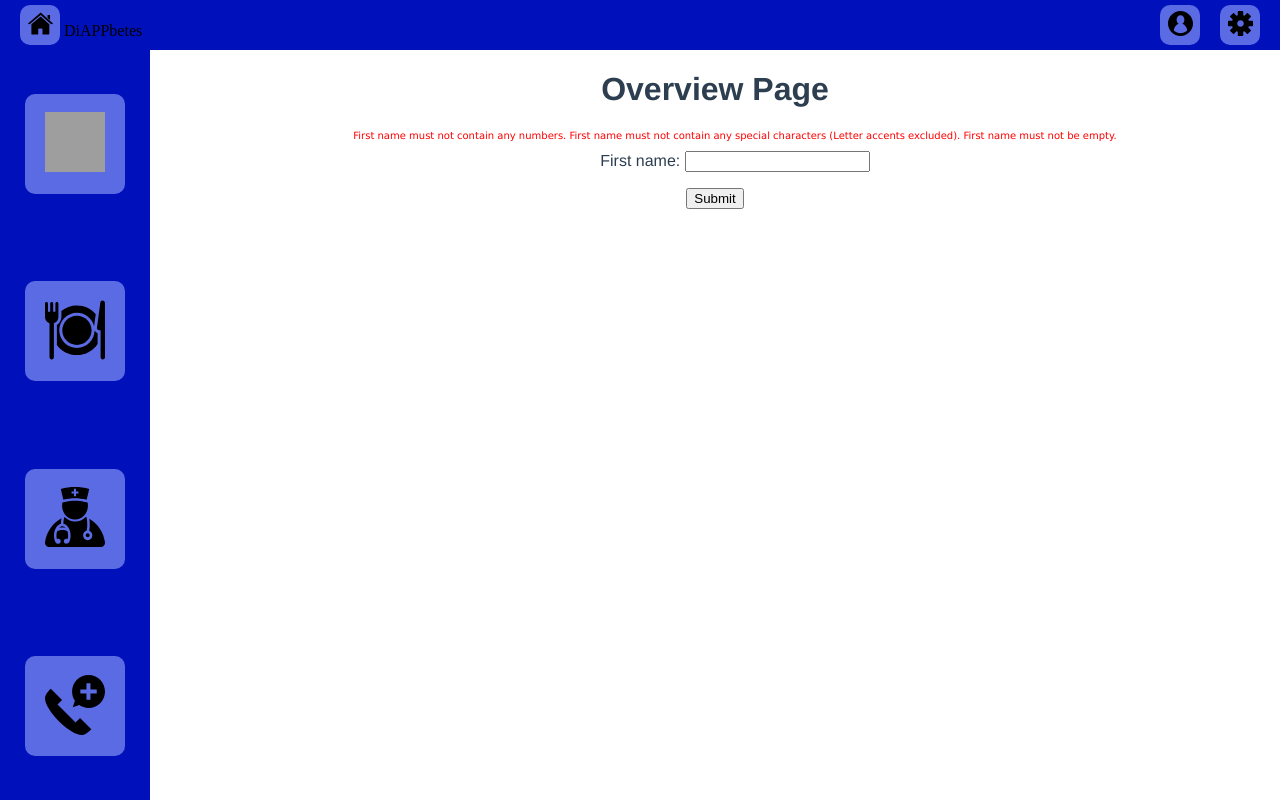
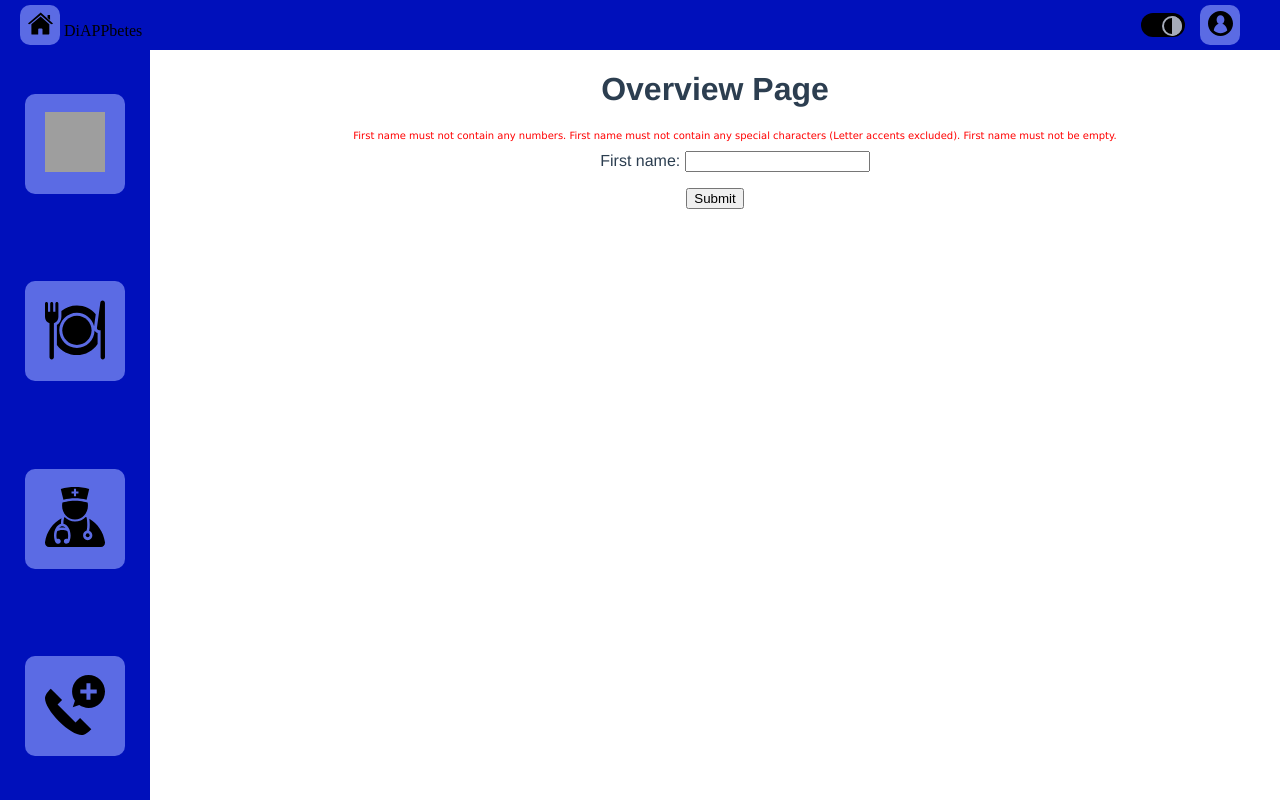
Before and after one commit to Collinnn/Diabetes-app-project, a Vue app in the folder Frontend/: page /overview in a window 1280 px wide. Built offline with nearby package versions, Linux system fonts and the light colour scheme; grey boxes are pictures that could not be loaded.

Commit message:
Working on off
Missing, set icon right at start of default black theme

```diff
--- a/Frontend/src/App.vue
+++ b/Frontend/src/App.vue
@@ -21,11 +21,55 @@ export default {
     Topbar,
     Sidebar
     },
+    //Remember theme of the user
+    mounted(){
+      this.darktheme= this.getMediaPreference();
+
+      this.toggleDarkmode();
+
+    },
+    data(){
+      return{
+        darktheme: null,
+      };
+    },
     methods: {
       toggleDarkmode: function(){
-          console.log("Darkmode set to true");
-          document.app.classList.toggle('darkMode')
-      }
+        console.log(this.darktheme);
+          if(this.darktheme){
+            console.log("dark-theme");
+            this.darktheme=false;
+            this.primarycolor   = 'grey';
+            this.secondarycolor = 'white';
+            this.accentcolor    = 'white';
+            document.getElementById('app').style.setProperty("--primary-color", this.primarycolor);
+            document.getElementById('app').style.setProperty("--secondary-color", this.secondarycolor);
+            document.getElementById('app').style.setProperty("--accent-color",this.accentcolor);
+
+          } else {
+            console.log("light-theme");
+            this.darktheme=true;
+            this.primarycolor   = 'white';
+            this.secondarycolor = 'white';
+            this.accentcolor    = 'white';
+            document.getElementById('app').style.setProperty("--primary-color", this.primarycolor);
+            document.getElementById('app').style.setProperty("--secondary-color", this.secondarycolor);
+            document.getElementById('app').style.setProperty("--accent-color",this.accentcolor);
+
+          }
+      },
+      getMediaPreference() {
+        console.log("Gets user preference");
+        const hasDarkPreference = window.matchMedia("(prefers-color-scheme: dark)").matches;
+        if (hasDarkPreference) {
+          return true;
+        } else {
+          return false;
+        }
+      },
+      getTheme(){
+        return localStorage.getItem("user-theme");
+      },
     }
 }
 </script>
@@ -43,9 +87,8 @@ export default {
   -moz-osx-font-smoothing: grayscale;
   text-align: center;
   color: #2c3e50;
-}
-.darkMode{
-  background-color: black;
+  background-color: var(--primary-color);
 }
 
+
 </style>
--- a/Frontend/src/components/Topbar.vue
+++ b/Frontend/src/components/Topbar.vue
@@ -6,15 +6,30 @@
             </button>
             DiAPPbetes
         </div>
-        <div class = "rightElements">
-            <button class = "topbarButton" id = "userButton" @click="goToPage(profilePage)">
-                <svg class="icon" id="userIcon"></svg>
-            </button>
-            <button class = "topbarButton" id = "settingsButton" @click="this.$emit('darkMode')">
-                <svg class="icon" id="settingsIcon"></svg>
-            </button>
+       <div class = "rightElements">
+
+            <div class="mode-toggle" @click="modeToggle()">
+                <div id="sun" v-if="this.darkMode">
+                    <div class="toggle">
+                        <div id="dark-mode" type="checkbox"></div>
+                    </div>
+                </div>
+                <div id="moon" v-if="!this.darkMode">
+                    <div class="toggleRight">
+                        <div id="light-mode" type="checkbox"></div>
+                    </div>
+                </div>
+            </div>
+
+            <div id = "rightbutton">
+                <button class = "topbarButton" id = "userButton" @click="goToPage(profilePage)">
+                    <svg class="icon" id="userIcon"></svg>
+                </button>
+            </div>
+
         </div>
     </div>
+
 </template>
 
 <script>
@@ -27,6 +42,7 @@
         data() {
             return {
                 title: 'Sidebar',
+                darkMode: false,
                 settings: [
                     {
                         title: 'Interface settings',
@@ -49,9 +65,18 @@
         methods: {
             goToPage(pageName) {
                 router.push({ name: pageName})
+            },
+            modeToggle() {
+            this.$emit('darkMode');
+            if(this.darkMode) {
+                this.darkMode = false;
+            } else {
+                this.darkMode = true;
             }
-        }
+        },
+    }
 }
+
 
 </script>
 
@@ -70,18 +95,17 @@
     justify-content: space-between;
     align-items: center;
 }
-
-
 .topbar .leftElement {
     float: left;
     padding-left: 20px;
 }
-
 .topbar .rightElements {
+    display: flex;
+    gap: 15px;
+    align-items: center;
     float: right;
     margin-right: 20px;
 }
-
 .topbarButton {
     cursor: pointer;
     background-color: #5b6be4;
@@ -92,40 +116,95 @@
     border: none;
 
 }
-
 .topbarButton:hover{
     background: rgba(255, 255, 255, 0.60);
 }
-
 .topbarButton:active{
     background: rgba(100, 100, 255, 0.60);
 }
-
 .icon {
     width: 25px;
     height: 25px;
 }
-
-
 #userButton {
     margin-right: 20px;
 }
-
 .settingsButton {
     margin: 0px 10px;
     padding: 10px 0px;
 }
-
 #homeIcon {
     background: url('@/assets/Home.svg') no-repeat center;
 }
 #userIcon {
     background: url('@/assets/User.svg') no-repeat center;
 }
-#settingsIcon {
-    background: url('@/assets/Settings.svg') no-repeat center;
+.mode-toggle {
+    width: 44px;
+    height: 24px;
+    min-width: 36px;
+    min-height: 20px;
+    border-radius: 24px;
+    background-color: black;
+    display: block;
+    z-index: 2;
+    -webkit-tap-highlight-color: rgba(0,0,0,0);
+    -webkit-touch-callout: none;
+    transition: background-color .5s ease;
+    cursor: pointer;
+}
+.toggle {
+    position: relative;
+    width: 20px;
+    height: 20px;
+    border-radius: 50%;
+    border: 3px solid transparent;
+    box-shadow: inset 0 0 0 2px #a5abba;
+    overflow: hidden;
+    transform: .5s ease;
+}
+
+.toggleRight{
+    position: relative;
+    width: 20px;
+    height: 20px;
+    border-radius: 50%;
+    border: 3px solid transparent;
+    box-shadow: inset 0 0 0 2px #a5abba;
+    overflow: hidden;
+    transform: .5s ease;
+    cursor: pointer;
+    float: right;
 }
 
 
+#light-mode {
+    position: relative;
+    width: 100%;
+    height: 100%;
+    overflow: hidden;
+    left: 50%;
+    background-color: #a5abba;
+
+
+}
+
+
+#dark-mode{
+    content: '';
+    position: absolute;
+    overflow: hidden;
+    border-radius: 50%;
+    left: 50%;
+    float: left;
+    background-color: #a5abba;
+    transition: border-radius .5s ease, width .5s ease, height .5s ease, left .5s ease, transform .5s ease;
+    border-radius: 50%;
+    width: 150%;
+    height: 85%;
+    left: 40%;
+    transform: translate(-10%, -40%), rotate(-35deg);
+}
+
 
 </style>
```
